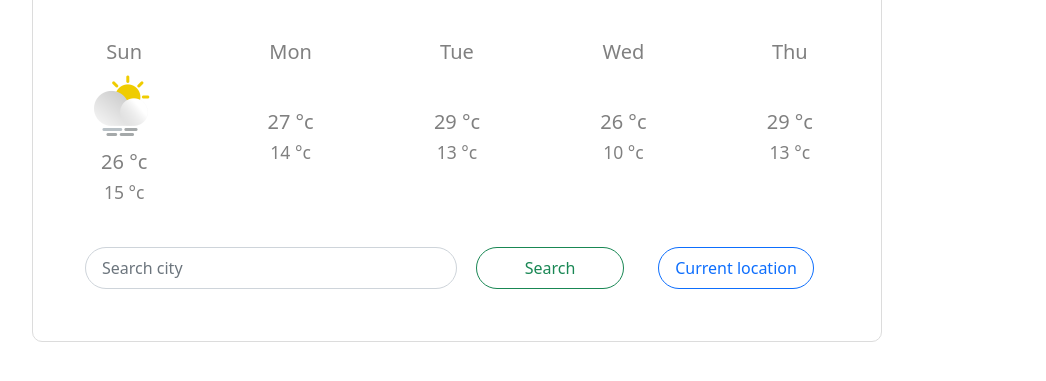
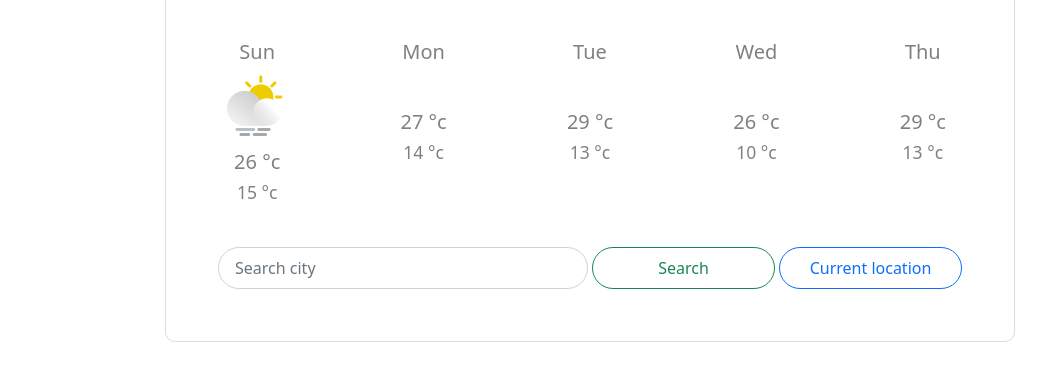
Before and after one commit to Atefeh-Mirzabeigi/Weather-App-JavaScript, a plain HTML site: page index.html in a window 1280 px wide. Shown: the part 231-612 px from the top of the page, without its empty margins (50-1096 px from the left). Drawn offline with nearby package versions, Linux system fonts and the light colour scheme.

Commit message:
form fixed in small size

```diff
--- a/index.html
+++ b/index.html
@@ -123,8 +123,8 @@
 
         <!------- search section ------->
         <form>
-        <div class="row g-0 justify-content-center search-section">
-          <div class="col-6">
+        <div class="row g-1 justify-content-center search-section">
+          <div class="col-md-6 col-sm-12 d-grid mx-auto">
             <input
               class="form-control rounded-pill px-3 py-2"
               placeholder="Search city"
@@ -132,7 +132,7 @@
               autocomplete="off"
             />
           </div>
-          <div class="col-3 text-center">
+          <div class="col-md-3 col-sm-12 d-grid mx-auto text-center">
             <button
               id="search-btn"
               type="submit"
@@ -141,7 +141,7 @@
               Search
             </button>
           </div>
-          <div class="col-3 text-center">
+          <div class="col-md-3 col-sm-12 d-grid mx-auto text-center">
             <button id="current-location" class="btn btn-outline-primary rounded-pill px-3 py-2">
               Current location
             </button>
--- a/styles/styles.css
+++ b/styles/styles.css
@@ -3,6 +3,8 @@
   padding: 20px;
   border-radius: 10px;
   max-width: 850px;
+  display: block;
+  margin: 2rem auto;
 }
 .current-day-status {
   padding: 0;
```
Also changed, not shown: 1 other file.
